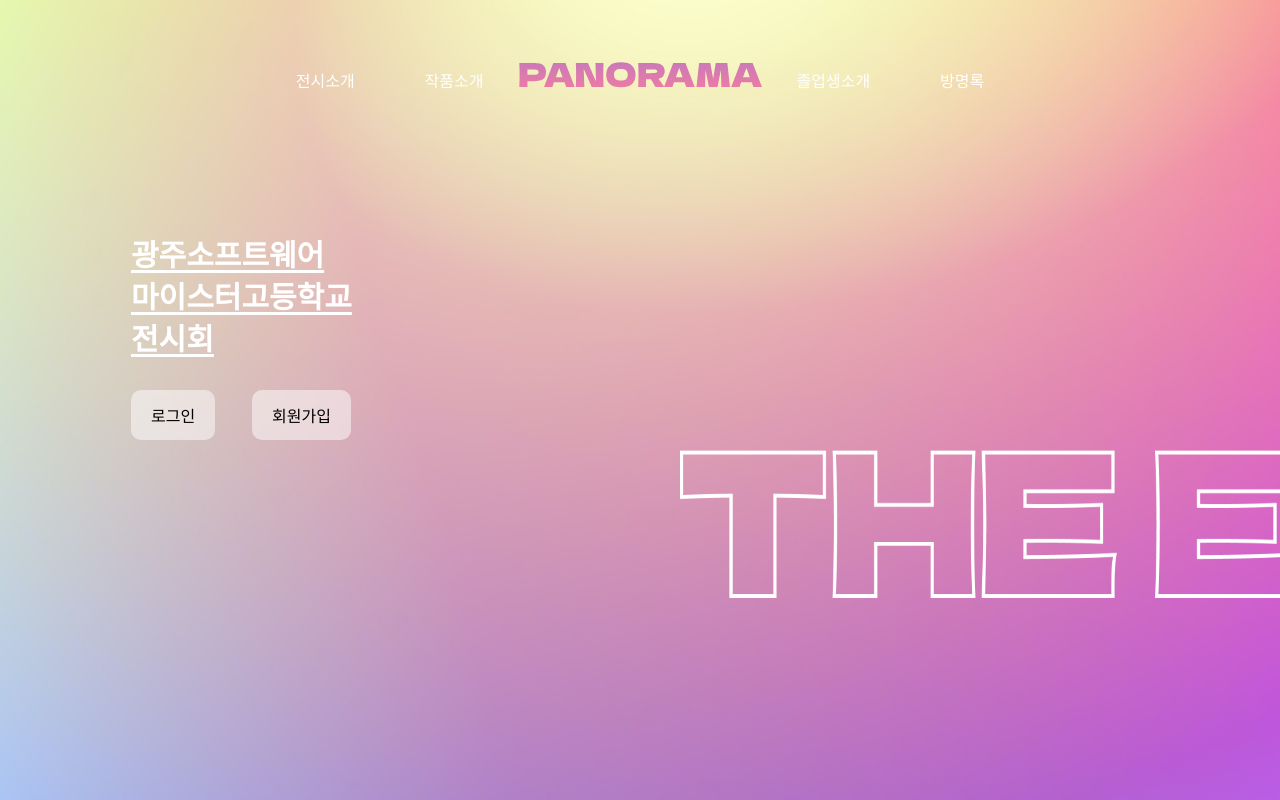
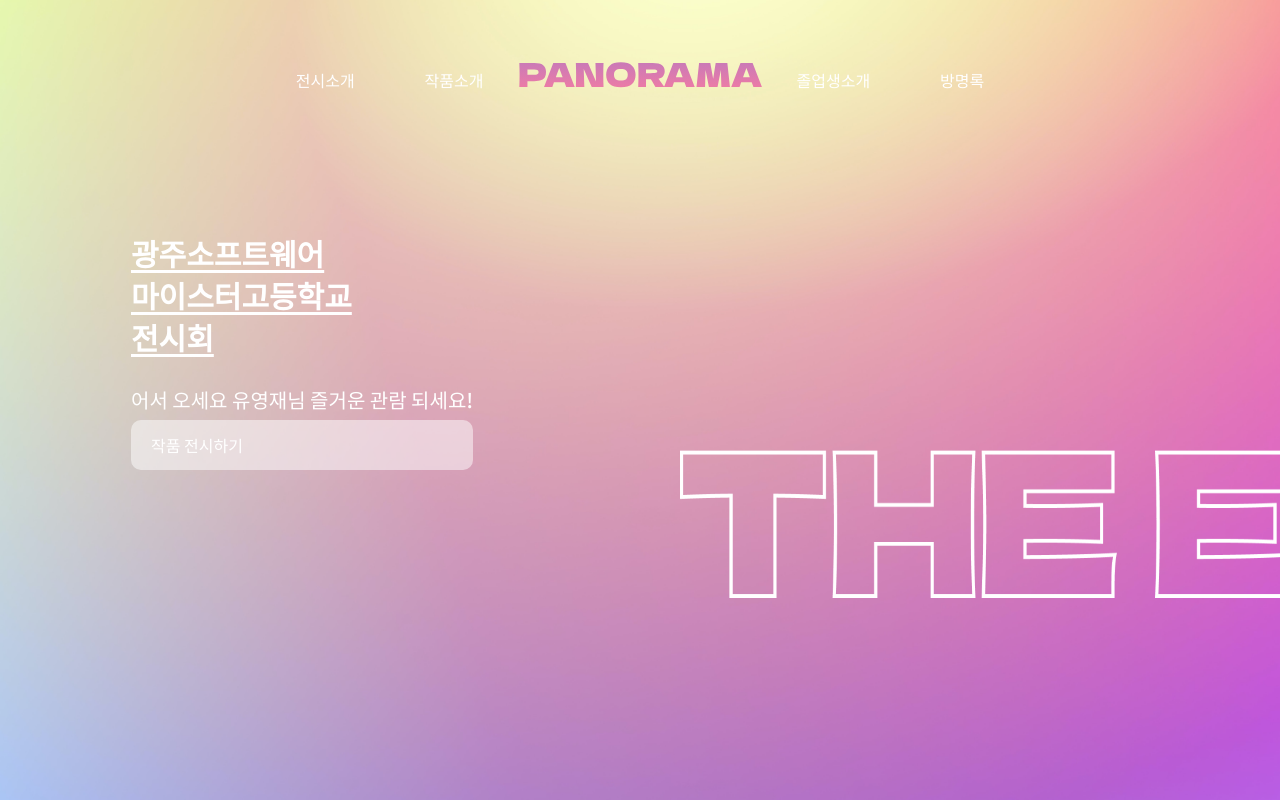
Before and after one commit to 2021-The-End/Panorama-Client, a React (Create React App) app: page / in a window 1280 px wide. Shown: the top 800 px of the page. Built offline with nearby package versions, Linux system fonts and the light colour scheme.

Commit message:
[Update] Welcome to user text

```diff
--- a/src/Pages/Home/Home.tsx
+++ b/src/Pages/Home/Home.tsx
@@ -1,4 +1,4 @@
-import React from "react";
+import React, { useState } from "react";
 import { Footer, Header, Project } from "../../Components";
 import { THE_END, GSMExhibition } from "../../Assets/index";
 import * as S from "./Style";
@@ -9,6 +9,8 @@ import { Link } from "react-router-dom";
 interface Props {}
 
 const Home = (props: Props) => {
+  const [authority, setAuthority] = useState(true);
+  const [userName, setUserName] = useState("유영재");
   const CoverList = ProjectCoverList.map((data) => {
     return (
       <Project
@@ -29,6 +31,14 @@ const Home = (props: Props) => {
           <br /> 마이스터고등학교
           <br /> 전시회
         </S.UnderlinedTextBox>
+        {authority ? (
+          <S.userContainer>
+            어서 오세요 {userName}님 즐거운 관람 되세요!
+            <S.PanoramaBtn>
+              <div>작품 전시하기</div>
+            </S.PanoramaBtn>
+          </S.userContainer>
+        ) : (
           <S.AuthContainer>
             <Link to="/Login">
               <S.PanoramaBtn>
@@ -41,6 +51,7 @@ const Home = (props: Props) => {
               </S.PanoramaBtn>
             </Link>
           </S.AuthContainer>
+        )}
         <S.TheEndText>
           <img src={THE_END} alt="The End"></img>
         </S.TheEndText>
--- a/src/Pages/Home/Style.ts
+++ b/src/Pages/Home/Style.ts
@@ -60,6 +60,24 @@ export const UnderlinedTextBox = styled.div`
   color: white;
   text-decoration: underline;
   text-underline-position: under;
+`;
+
+export const userContainer = styled.div`
+  position: absolute;
+  height: 80px;
+  left: 131px;
+  top: 390px;
+  color: #ffffff;
+  font-size: 20px;
+  display: flex;
+  flex-direction: column;
+  justify-content: space-between;
+  a {
+    color: #000000;
+    div {
+      width: 92px;
+    }
+  }
 `;
 
 export const AuthContainer = styled.div`
```
Lines whose indentation alone changed are shown as unchanged.
